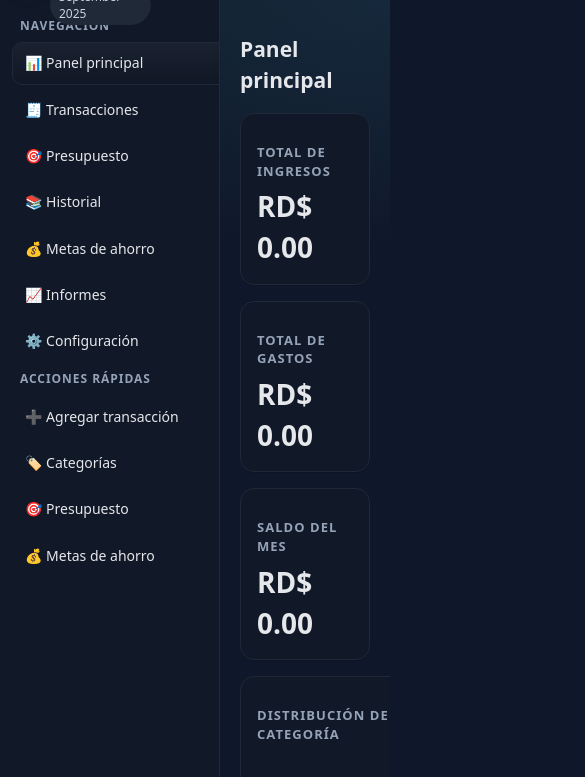
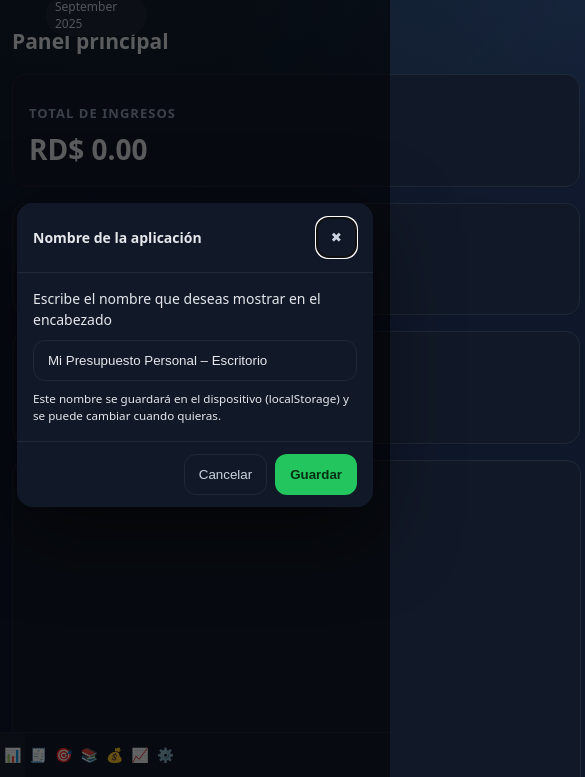
Before and after one commit to jjriosjose/AppFinanza, a plain HTML site: page index.html in a window 390 px wide. Shown: the part 67-844 px from the top of the page, 585 px wide, since content can reach past the window. Drawn offline with nearby package versions, Linux system fonts and the light colour scheme.

Commit message:
Add files via upload

```diff
--- a/index.html
+++ b/index.html
@@ -3,7 +3,7 @@
 <head>
 <meta charset="utf-8">
 <meta name="viewport" content="width=device-width, initial-scale=1">
-<title>Mi Presupuesto Personal</title>
+<title>Mi Presupuesto Personal - Escritorio (v2)</title>
 <style>
   :root{
     --bg:#0f172a; --bg-soft:#111827; --panel:#111827; --muted:#94a3b8; --border:#1f2937; --txt:#e5e7eb;
@@ -53,6 +53,30 @@
   .hidden{display:none !important}
   @media (max-width:1200px){ .cards{grid-template-columns:1fr} .grid-2{grid-template-columns:1fr} .app{grid-template-columns:220px 1fr} }
   #errorBar{position:fixed; left:20px; right:20px; bottom:16px; background:#7f1d1d; color:#fff; border:1px solid #991b1b; border-radius:10px; padding:8px 12px; display:none; z-index:9999}
+
+/* ===== Responsive Enhancements (mobile-first) ===== */
+@media (max-width: 1024px){
+  .app{ grid-template-columns: 1fr; grid-template-areas: "top" "main"; }
+  .nav{ display:none; }
+  header{ padding: 8px 12px; }
+  .main{ padding: 12px; }
+  .cards{ grid-template-columns: 1fr; }
+  .grid-2, .grid-3{ grid-template-columns: 1fr; }
+  .btn{ padding: 12px 14px; border-radius: 12px; }
+  input, select, textarea{ padding: 12px 14px; border-radius: 12px; }
+  table{ display:block; width:100%; overflow-x:auto; border-radius:12px; }
+  th,td{ white-space: nowrap; }
+  dialog{ width:96vw; }
+  /* Bottom nav visible */
+  .bottom-nav{ display:flex; position:fixed; bottom:0; left:0; right:0; background:var(--bg-soft); border-top:1px solid var(--border); z-index:50; }
+  .bottom-nav button{ flex:1; all:unset; text-align:center; padding:12px 4px; cursor:pointer; color:var(--txt); }
+  .bottom-nav button.active{ background:rgba(255,255,255,.04); }
+  body{ padding-bottom: 62px; } /* space for bottom nav */
+}
+@media (min-width: 1025px){
+  .bottom-nav{ display:none; }
+}
+
 </style>
 
 <link rel="manifest" href="manifest.webmanifest">
@@ -67,11 +91,11 @@
     <div style="display:flex;align-items:center;gap:12px">
       <div class="logo">MP</div>
       <div>
-        <div style="font-weight:800">Mi Presupuesto Personal – Escritorio</div>
+        <div style="font-weight:800"><span id="appTitle">Mi Presupuesto Personal – Escritorio</span> <span class="chip" id="appVersion">v jr.1.1</span></div>
         <div class="chip" id="currentMonthChip"></div>
       </div>
     </div>
-    <div style="display:flex;align-items:center;gap:8px"><button class="btn primary" id="installBtn" style="display:none">📲 Instalar</button>
+    <div style="display:flex;align-items:center;gap:8px"><button class="btn" id="editNameBtn" title="Cambiar nombre de la app">✏️ Nombre</button><button class="btn primary" id="installBtn" style="display:none">📲 Instalar</button>
       <button class="btn ghost" id="toggleThemeBtn">🌓 Tema</button>
       <button class="btn" id="importBtn">📥 Importar</button>
       <button class="btn" id="exportBtn">📤 Exportar</button>
@@ -223,6 +247,18 @@
       </div>
     </section>
   </main>
+
+<!-- Navegación inferior (solo móvil) -->
+<nav class="bottom-nav">
+  <button data-target="view-dashboard">📊</button>
+  <button data-target="view-transactions">🧾</button>
+  <button data-target="view-budget">🎯</button>
+  <button data-target="view-history">📚</button>
+  <button data-target="view-goals">💰</button>
+  <button data-target="view-reports">📈</button>
+  <button data-target="view-settings">⚙️</button>
+</nav>
+
 </div>
 
 <!-- Diálogos -->
@@ -270,6 +306,19 @@
   <div class="modal-foot"><button class="btn ghost" onclick="closeDialog('dlgGoal')">Cancelar</button><button class="btn primary" id="goalSaveBtn">Guardar</button></div>
 </dialog>
 
+<dialog id="dlgAppName">
+  <div class="modal-head"><strong>Nombre de la aplicación</strong><button class="btn ghost" onclick="closeDialog('dlgAppName')">✖</button></div>
+  <div class="modal-body">
+    <label>Escribe el nombre que deseas mostrar en el encabezado</label>
+    <input id="appNameInput" placeholder="Mi Presupuesto Personal">
+    <small>Este nombre se guardará en el dispositivo (localStorage) y se puede cambiar cuando quieras.</small>
+  </div>
+  <div class="modal-foot">
+    <button class="btn ghost" onclick="closeDialog('dlgAppName')">Cancelar</button>
+    <button class="btn primary" id="appNameSaveBtn">Guardar</button>
+  </div>
+</dialog>
+
 <div id="errorBar"></div>
 
 <script>
@@ -303,7 +352,7 @@ function showError(msg){ const bar = $('#errorBar'); bar.textContent = msg; bar.
 
 // ===== Modelo =====
 const defaultData = {
-  settings:{currency:'RD$', theme:'dark'},
+  settings:{currency:'RD$', theme:'dark', appName:'Mi Presupuesto Personal – Escritorio', version:'v jr.1.1', promptedName:false},
   categories:[
     {id:uid(), name:'Salario', type:'income'},
     {id:uid(), name:'Ventas', type:'income'},
@@ -372,6 +421,9 @@ function renderAll(){
   try{
     document.body.setAttribute('data-theme', app.state.settings.theme || 'dark');
     $('#currentMonthChip').textContent = monthLabel(yyyymm(new Date()));
+    const t = app.state.settings.appName || 'Mi Presupuesto Personal – Escritorio';
+    const v = app.state.settings.version || 'v jr.1.1';
+    const el = document.getElementById('appTitle'); if(el) el.textContent = t; const ev = document.getElementById('appVersion'); if(ev) ev.textContent = v;
     renderDashboard(); renderTransactions(); renderBudget(); renderHistory(); renderGoals(); renderReports(); renderSettings();
   }catch(e){ console.error(e); showError('Error de render. Revisa la consola.'); }
 }
@@ -756,6 +808,10 @@ function bindEvents(){
   on('#btnExportJson','click', exportToJson);
   on('#btnImportJson','click', importFromJson);
   on('#btnFactoryReset','click', factoryReset);
+  // Editar nombre de la app
+  on('#editNameBtn','click', ()=>{ const input=$('#appNameInput'); if(input){ input.value = app.state.settings.appName || ''; } openDialog('dlgAppName'); });
+  on('#appNameSaveBtn','click', ()=>{ const val = ($('#appNameInput').value||'').trim(); if(val){ app.state.settings.appName = val; app.state.settings.promptedName = true; saveState(); closeDialog('dlgAppName'); } });
+
 
   on('#btnAddCat','click', ()=>{ app.editing.catId=null; $('#catName').value=''; $('#catType').value='expense'; openDialog('dlgCat'); });
   on('#catSaveBtn','click', ()=>{
@@ -879,12 +935,43 @@ on('#installBtn','click', async ()=>{
   const ib = document.getElementById('installBtn'); if (ib) ib.style.display='none';
 });
 
+
+// ===== Bottom Nav (mobile) sync with main nav =====
+function setupBottomNav(){
+  const btns = document.querySelectorAll('.bottom-nav button');
+  btns.forEach(btn=>{
+    btn.addEventListener('click', ()=>{
+      const target = btn.getAttribute('data-target');
+      const navIdx = views.findIndex(v=>v.id===target);
+      if(navIdx>=0){
+        const sidebarBtn = document.querySelectorAll('#navButtons button')[navIdx];
+        showView(target, sidebarBtn);
+        // update bottom active
+        document.querySelectorAll('.bottom-nav button').forEach(b=>b.classList.remove('active'));
+        btn.classList.add('active');
+      }else{
+        showView(target);
+      }
+    });
+  });
+  // default active
+  const first = document.querySelector('.bottom-nav button[data-target="'+views[0].id+'"]');
+  if(first) first.classList.add('active');
+}
+
 // ===== Inicio =====
 function init(){
   app.state = loadState();
   document.body.setAttribute('data-theme', app.state.settings.theme || 'dark');
   if($('#txDate')) $('#txDate').value = new Date().toISOString().slice(0,10);
-  setupNav(); bindEvents(); renderAll();
+  setupNav(); bindEvents(); renderAll(); setupBottomNav();
+  // Solicitar nombre al abrir si no se ha configurado
+  if(!app.state.settings.promptedName){
+    const input = document.getElementById('appNameInput');
+    if(input){ input.value = app.state.settings.appName || 'Mi Presupuesto Personal – Escritorio'; }
+    openDialog('dlgAppName');
+  }
+
 }
 document.addEventListener('DOMContentLoaded', init);
 </script>
```
